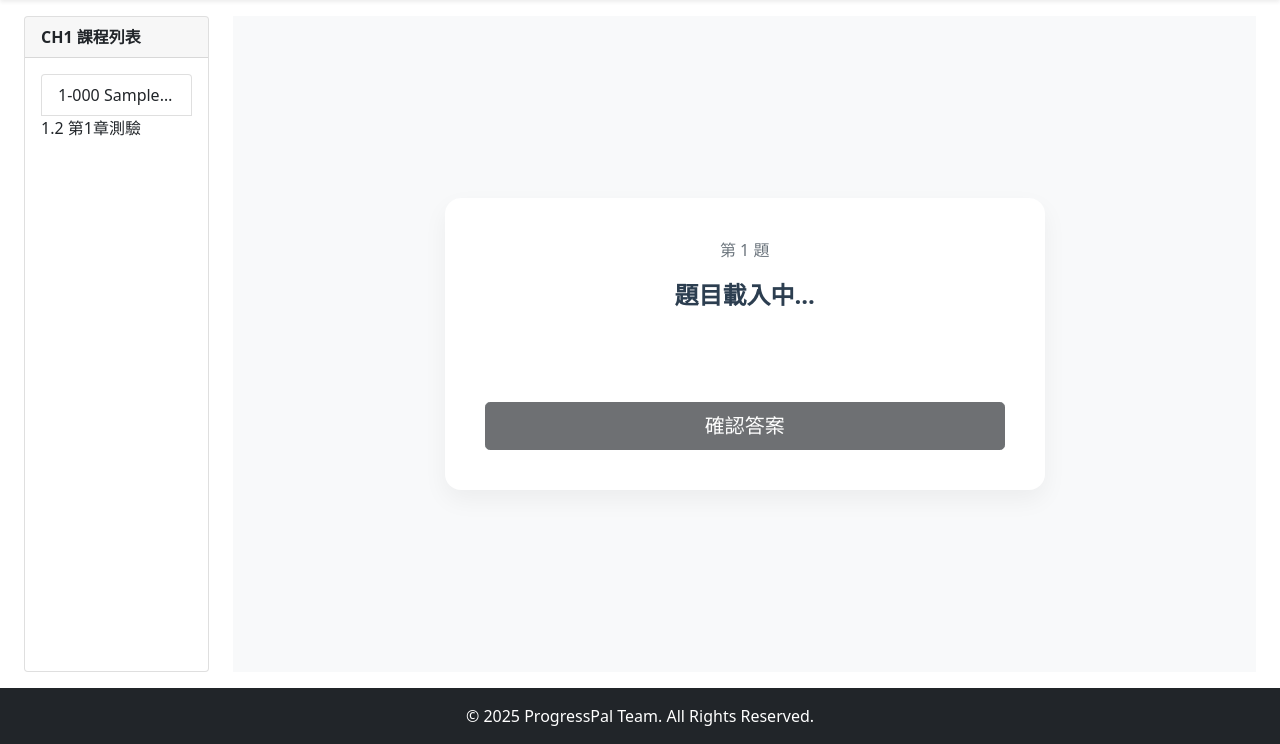
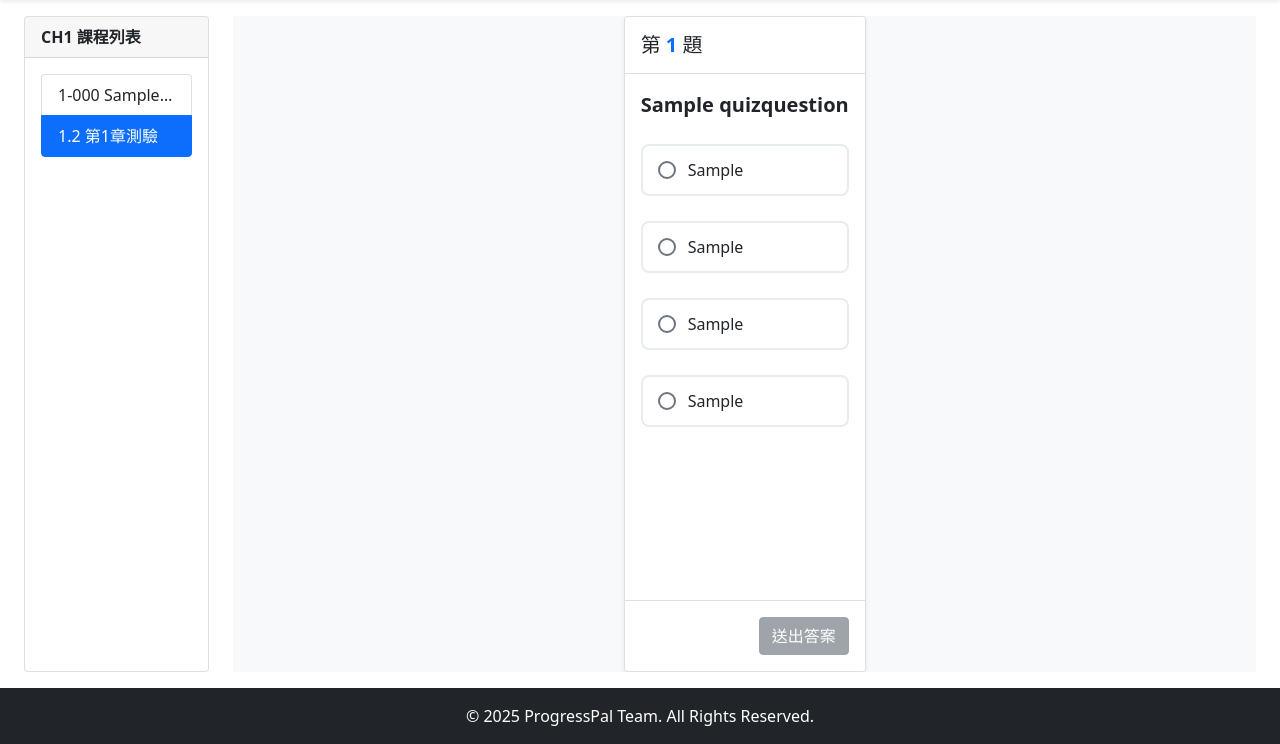
Before and after one commit to yuuuchen/ProgressPal, a Django app: page /lesson/1/quiz/ in a window 1280 px wide. Shown: the part 56-800 px from the top of the page. Run offline with Django 5.2, Linux system fonts and the light colour scheme; tables that the repository leaves empty hold one stand-in row (values such as "Sample post"); data that the repository does not hold is empty; parts of the project's set-up code (start-up, migrations or seed data) failed here and were passed over.

Commit message:
update quiz.html

```diff
--- a/progresspal/static/css/study.css
+++ b/progresspal/static/css/study.css
@@ -157,90 +157,81 @@
 
 /* 選項按鈕基本樣式 */
 /* 外層按鈕容器 */
-.option-btn {
-    display: flex;         /* 讓圈圈跟文字橫向排列 */
-    align-items: center;   /* 讓它們垂直置中對齊 */
-    padding: 12px;
-    margin: 8px 0;
-    border: 1px solid #ddd;
-    border-radius: 8px;
-    cursor: pointer;
-    background-color: #fff;
-    transition: all 0.2s;
-}
-
-/* 圈圈原本的樣子 (未選中) */
-.circle {
-    width: 18px;           /* 圈圈寬度 */
-    height: 18px;          /* 圈圈高度 */
-    border: 2px solid #bbb;/* 灰色邊框 */
-    border-radius: 50%;    /* 變成圓形 */
-    margin-right: 12px;    /* 圈圈跟右邊文字的距離 */
-    background-color: transparent;
-    transition: all 0.2s;
-    flex-shrink: 0;        /* 防止文字太長時圈圈被擠扁 */
-}
-
-/* --- 選中時的樣式 (搭配 selectOption 函式使用) --- */
-
-/* 當按鈕加上 selected class 時，改變邊框顏色 */
-.option-btn.selected {
-    border-color: #007bff;
-    background-color: #f0f8ff; /* 淺藍色背景 */
-}
-
-/* 當按鈕被選中時，裡面的圈圈變成實心藍色 */
-.option-btn.selected .circle {
-    background-color: #007bff;
-    border-color: #007bff;
-    box-shadow: inset 0 0 0 3px #fff; /* 做一個內光暈，看起來像甜甜圈或選取框 */
-}
-
-/* 滑鼠懸停效果 (非禁用狀態) */
-.option-btn:hover:not(.disabled) {
-    background-color: #f8f9fa;
-    border-color: #dee2e6;
-    transform: translateY(-2px);
-}
-
-/* 選中狀態 (藍色) */
-.option-btn.selected {
-    border-color: #0d6efd;
-    background-color: #f0f7ff;
-    color: #0d6efd;
-    font-weight: 600;
-    box-shadow: 0 0 0 1px #0d6efd;
-}
-
-/* 正確答案 (綠色) */
-.option-btn.correct {
-    border-color: #198754 !important;
-    background-color: #d1e7dd !important;
-    color: #0f5132 !important;
-}
-
-/* 錯誤答案 (紅色) */
-.option-btn.wrong {
-    border-color: #dc3545 !important;
-    background-color: #f8d7da !important;
-    color: #842029 !important;
-}
-
-/* 分數大字 */
-.score-text {
-    font-size: 4rem;
-    font-weight: 800;
-    color: #0d6efd;
-    margin: 20px 0;
-}
-
-/* 隱藏元素用 */
 .hidden {
     display: none !important;
 }
 
-/* 按鈕禁用樣式 */
-button:disabled {
-    cursor: not-allowed;
-    opacity: 0.6;
+/* 選項按鈕樣式 */
+.option-btn {
+    display: flex;
+    align-items: center;
+    padding: 12px 15px;
+    margin-bottom: 10px;
+    border: 2px solid #e9ecef;
+    border-radius: 8px;
+    cursor: pointer;
+    transition: all 0.2s;
+    background-color: white;
 }
+
+.option-btn:hover {
+    background-color: #f8f9fa;
+    border-color: #dee2e6;
+}
+
+/* 被選中的樣式 (JS控制) */
+.option-btn.selected {
+    border-color: #212529; /* Dark border */
+    background-color: #e9ecef;
+}
+
+.circle {
+    width: 18px;
+    height: 18px;
+    border: 2px solid #6c757d;
+    border-radius: 50%;
+    margin-right: 12px;
+}
+
+.option-btn.selected .circle {
+    background-color: #212529;
+    border-color: #212529;
+}
+
+/* 結果頁詳解樣式 */
+.review-item {
+    background-color: #f8f9fa;
+    border-radius: 8px;
+    padding: 15px;
+    margin-bottom: 15px;
+    border-left: 4px solid #dee2e6;
+}
+
+.option-review-btn {
+    padding: 8px;
+    margin: 4px 0;
+    border-radius: 4px;
+    font-size: 0.95rem;
+}
+
+.option-review-btn.correct {
+    background-color: #d1e7dd; /* 綠色背景 */
+    color: #0f5132;
+    border: 1px solid #badbcc;
+}
+
+.option-review-btn.wrong {
+    background-color: #f8d7da; /* 紅色背景 */
+    color: #842029;
+    border: 1px solid #f5c2c7;
+    text-decoration: line-through;
+}
+
+.review-explanation {
+    margin-top: 10px;
+    font-size: 0.9rem;
+    color: #6c757d;
+    background-color: white;
+    padding: 8px;
+    border-radius: 4px;
+}
--- a/progresspal/templates/learning/quiz.html
+++ b/progresspal/templates/learning/quiz.html
@@ -7,7 +7,7 @@
 {% block content %}
 <div class="container-fluid px-4 py-3 h-100 d-flex flex-column">
     <div class="row g-4 flex-grow-1 overflow-hidden align-items-stretch pb-4">
-        <!--左側課程列表-->
+
         <nav class="col-lg-2 col-md-2 d-flex flex-column h-100">
             <div class="card d-flex flex-column w-100 flex-grow-1">
                 <div class="card-header fw-bold">
@@ -21,7 +21,7 @@
                             {{ chapter.chapter_number }}-{{u.unit_number}} {{u.title |truncatechars:7}}
                         </a>
                         {% endfor %}
-                        <a href="{% url 'quiz' chapter.chapter_number %}" class="text-decoration-none text-dark">
+                        <a href="{% url 'quiz' chapter.chapter_number %}" class="list-group-item list-group-item-action active text-white">
                             {{ chapter.chapter_number }}.{{ chapter.get_units|length|add:"1" }} 第{{ chapter.chapter_number }}章測驗
                         </a>
                     </div>
@@ -29,40 +29,56 @@
             </div>
         </nav>
 
-        <!--測驗區-->
         <div class="col-lg-10 col-md-10 d-flex flex-column h-100">
-            <div class="quiz-container">
+            <div class="quiz-container h-100"> <div id="quiz-card" class="card h-100 shadow-sm">
+                    <div class="card-header bg-white py-3">
+                        <h5 class="m-0">
+                            第 <span id="current-q" class="text-primary fw-bold">1</span> 題
+                        </h5>
+                    </div>
 
-                <div id="quiz-card" class="card-quiz">
-                    <div class="text-muted mb-3">
-                        第 <span id="current-q">1</span> 題
+                    <div class="card-body d-flex flex-column overflow-auto">
+                        <div id="question-text" class="fs-5 mb-4 fw-bold">題目載入中...</div>
+
+                        <div id="options-container" class="options-container flex-grow-1">
+                            </div>
+                    </div>
+
+                    <div class="card-footer bg-white py-3">
+                        <div class="d-flex justify-content-between gap-2">
+                            <button id="prev-btn" class="btn btn-secondary hidden">
+                                &larr; 上一題
+                            </button>
+
+                            <button id="next-btn" class="btn btn-secondary ms-auto" disabled>
+                                下一題 &rarr;
+                            </button>
+
+                            <button id="submit-btn" class="btn btn-secondary hidden ms-auto">
+                                送出答案
+                            </button>
                         </div>
-
-                    <div id="question-text" class="question-text">題目載入中...</div>
-
-                    <div id="options-container" class="options-container mb-4">
-                        </div>
-
-                    <div id="feedback-msg" style="height: 24px; font-weight: bold; margin-bottom: 10px;"></div>
-
-                    <div class="d-grid gap-2">
-                        <button id="confirm-btn" class="btn btn-dark btn-lg" disabled>確認答案</button>
-                        <button id="next-btn" class="btn btn-dark btn-lg hidden">下一題</button>
                     </div>
                 </div>
 
-                <div id="result-card" class="card-quiz hidden">
-                    <h2 class="mb-4">測驗結束</h2>
-                    <p class="text-muted">您的得分是</p>
-                    <div id="final-score" class="score-text">0 / 5</div>
+                <div id="result-card" class="card h-100 shadow-sm hidden">
+                    <div class="card-header bg-dark text-white text-center py-4">
+                        <p class="mb-0 mt-2 opacity-75">您的得分是</p>
+                        <div id="final-score" class="display-4 fw-bold mt-1">0 / 0</div>
+                    </div>
 
-                    <div class="d-grid gap-2 mt-4">
-                        <button id="restart-btn" class="btn btn-outline-dark">重新測驗</button>
+                    <div class="card-body overflow-auto">
+                        <h5 class="mb-3 border-bottom pb-2">詳細解析</h5>
 
-                        <a href="'/lesson/'"
-                           class="btn btn-primary">
-                            回到章節列表
-                        </a>
+                        <div id="review-container">
+                            </div>
+
+                        <div class="d-grid gap-2 mt-4 pb-3">
+                            <a href="/lesson"
+                               class="btn btn-secondary btn-lg">
+                                回到課程列表
+                            </a>
+                        </div>
                     </div>
                 </div>
 
--- a/progresspal/templates/learning/study.html
+++ b/progresspal/templates/learning/study.html
@@ -100,6 +100,11 @@
             class="btn btn-secondary">
                 下一單元 &rarr;
             </a>
+        {% else %}
+        <a href="{% url 'quiz' chapter_code=unit.chapter.chapter_number %}"
+           class="btn btn-secondary">
+            進入測驗 &rarr;
+        </a>
         {% endif %}
     </div>
 </div>
```
